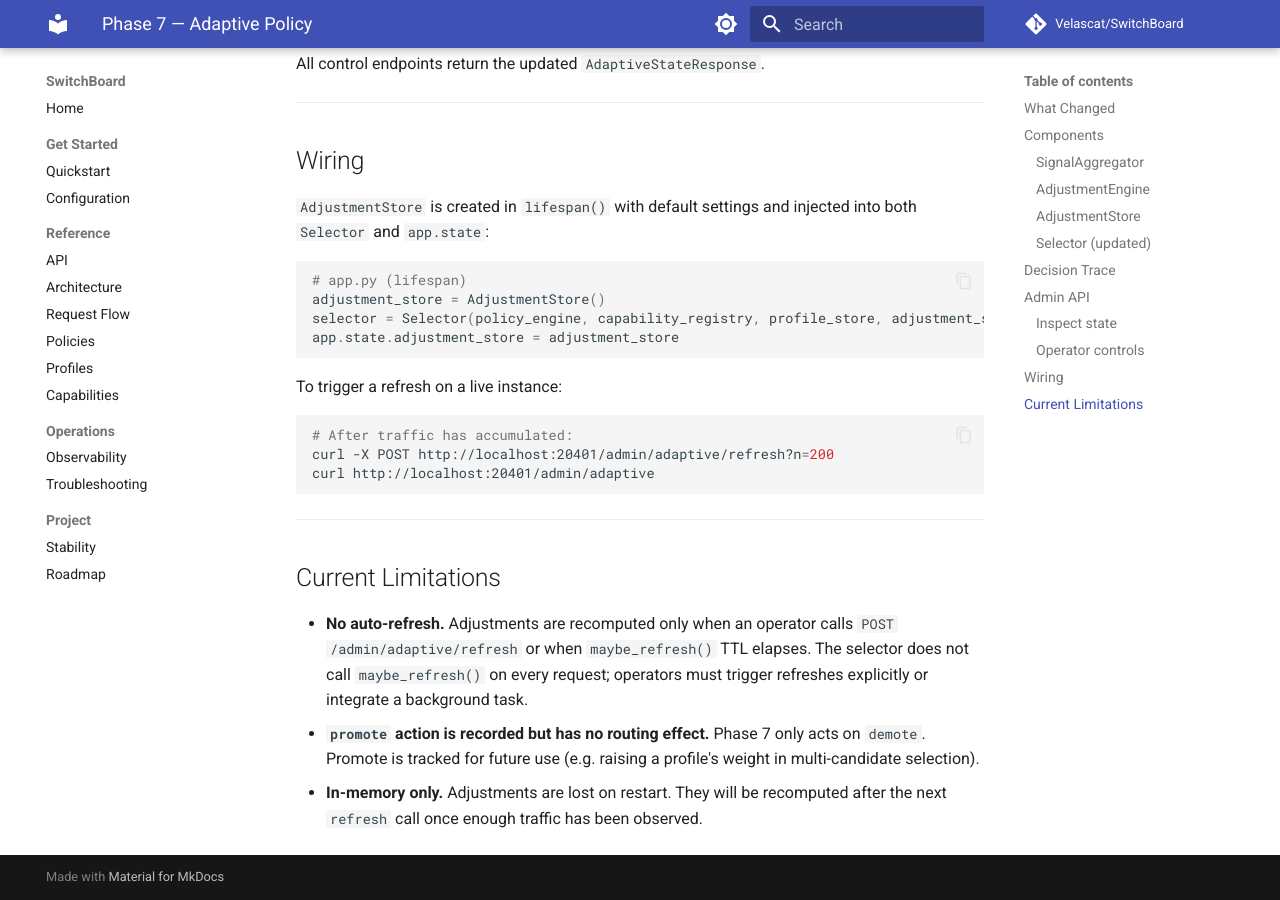
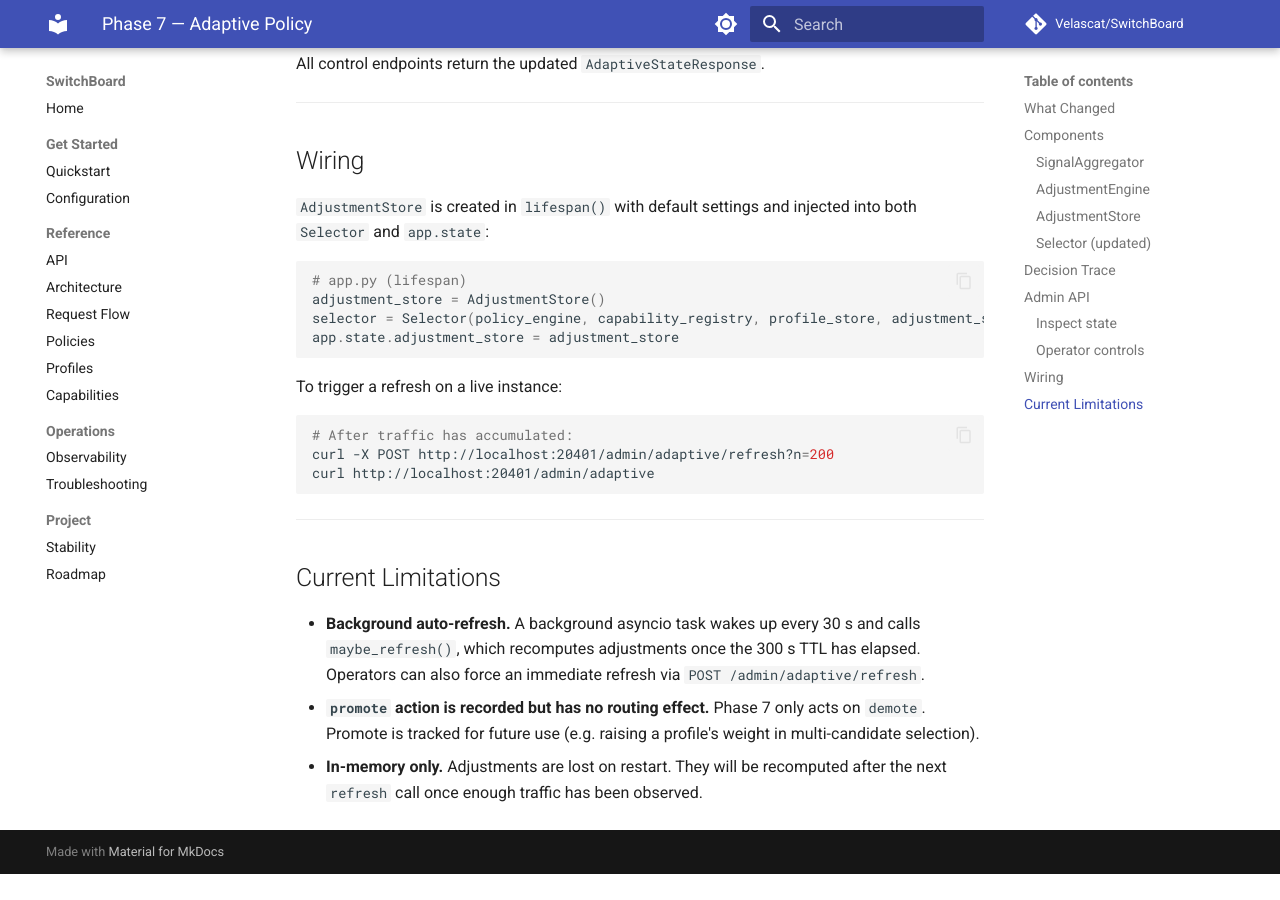
Before and after one commit to Velascat/SwitchBoard, an MkDocs documentation site: the page built from docs/phase7.md, in a window 1280 px wide and 900 px high, scrolled down 4183 px. Built offline with MkDocs 1.6.1 and Material for MkDocs 9.7.7, drawn with Linux system fonts in a browser that asks for light colours; comment, search, counter and statistics services are not loaded; after the commit the page ends 5057 px from its top, so only the background shows below that.

Commit message:
docs: reflect background auto-refresh in roadmap, architecture, and phase7
- roadmap.md: Phase 7 bullet updated from "lazy refresh" to background task
- architecture.md: application wiring step 6 now mentions background task start
  and cancellation on shutdown
- phase7.md: "No auto-refresh" limitation replaced with correct description of
  the background asyncio task added in the feat(adaptive-refresh) commit

Co-Authored-By: Claude Sonnet 4.6 <noreply@anthropic.com>

```diff
--- a/docs/phase7.md
+++ b/docs/phase7.md
@@ -224,10 +224,9 @@ curl http://localhost:20401/admin/adaptive
 
 ## Current Limitations
 
-- **No auto-refresh.** Adjustments are recomputed only when an operator calls
-  `POST /admin/adaptive/refresh` or when `maybe_refresh()` TTL elapses.
-  The selector does not call `maybe_refresh()` on every request; operators
-  must trigger refreshes explicitly or integrate a background task.
+- **Background auto-refresh.** A background asyncio task wakes up every 30 s and calls
+  `maybe_refresh()`, which recomputes adjustments once the 300 s TTL has elapsed. Operators
+  can also force an immediate refresh via `POST /admin/adaptive/refresh`.
 - **`promote` action is recorded but has no routing effect.** Phase 7 only acts
   on `demote`. Promote is tracked for future use (e.g. raising a profile's
   weight in multi-candidate selection).
```
Also changed, not shown: docs/architecture.md (+2 -1 lines), docs/roadmap.md (+1 -1 lines).
